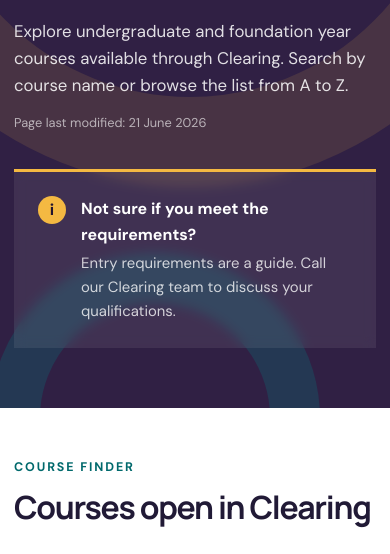
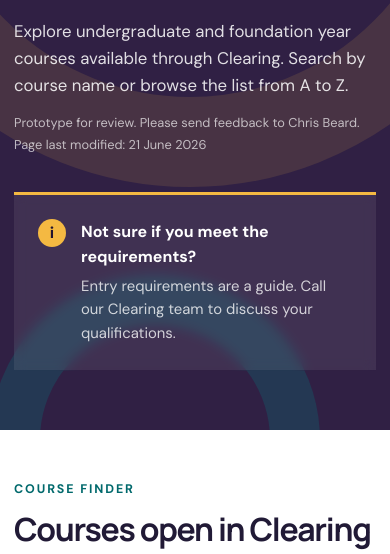
Before and after one commit to bearduk/clearing-2026-course-finder, a plain HTML site: page index.html in a window 390 px wide. Shown: the part 264-818 px from the top of the page. Drawn offline with Linux system fonts and the light colour scheme.

Commit message:
Add prototype feedback note

```diff
--- a/index.html
+++ b/index.html
@@ -34,7 +34,10 @@
           <p class="eyebrow">Clearing 2026</p>
           <h1>Find your place at Keele</h1>
           <p class="hero-copy">Explore undergraduate and foundation year courses available through Clearing. Search by course name or browse the list from A to Z.</p>
-          <p class="hero-modified">Page last modified: <time datetime="2026-06-21">21 June 2026</time></p>
+          <p class="hero-modified">
+            <span>Prototype for review. Please send feedback to Chris Beard.</span>
+            <span>Page last modified: <time datetime="2026-06-21">21 June 2026</time></span>
+          </p>
         </div>
         <aside class="hero-note" aria-label="Clearing support">
           <span class="note-icon" aria-hidden="true">i</span>
--- a/styles.css
+++ b/styles.css
@@ -39,7 +39,8 @@ button { cursor: pointer; }
 h1, h2, h3 { font-family: Manrope, sans-serif; line-height: 1.12; }
 h1 { max-width: 720px; margin: 0; font-size: clamp(2.8rem, 6vw, 5.5rem); letter-spacing: -.05em; }
 .hero-copy { max-width: 690px; margin: 24px 0 0; color: rgba(255,255,255,.86); font-size: 1.2rem; }
-.hero-modified { margin: 14px 0 0; color: rgba(255,255,255,.62); font-size: .8rem; }
+.hero-modified { margin: 14px 0 0; display: flex; flex-wrap: wrap; gap: 5px 18px; color: rgba(255,255,255,.68); font-size: .8rem; }
+.hero-modified span + span::before { content: "\2022"; margin-right: 18px; color: var(--gold); }
 .hero-note { display: flex; gap: 15px; padding: 24px; border-top: 3px solid var(--gold); background: rgba(255,255,255,.08); backdrop-filter: blur(6px); }
 .hero-note p { margin: 5px 0 0; color: rgba(255,255,255,.78); font-size: .93rem; }
 .note-icon { flex: 0 0 28px; width: 28px; height: 28px; display: grid; place-items: center; border-radius: 50%; color: var(--purple-deep); background: var(--gold); font-weight: 700; }
@@ -145,6 +146,8 @@ footer p { margin: 0; }
   .prototype-label { display: none; }
   h1 { font-size: 2.65rem; }
   .hero-copy { font-size: 1.05rem; }
+  .hero-modified { flex-direction: column; gap: 2px; }
+  .hero-modified span + span::before { content: none; }
   .finder { padding-block: 50px 65px; }
   .controls { margin-inline: -14px; padding: 20px 14px; }
   .segmented { grid-template-columns: 1fr; }
```
